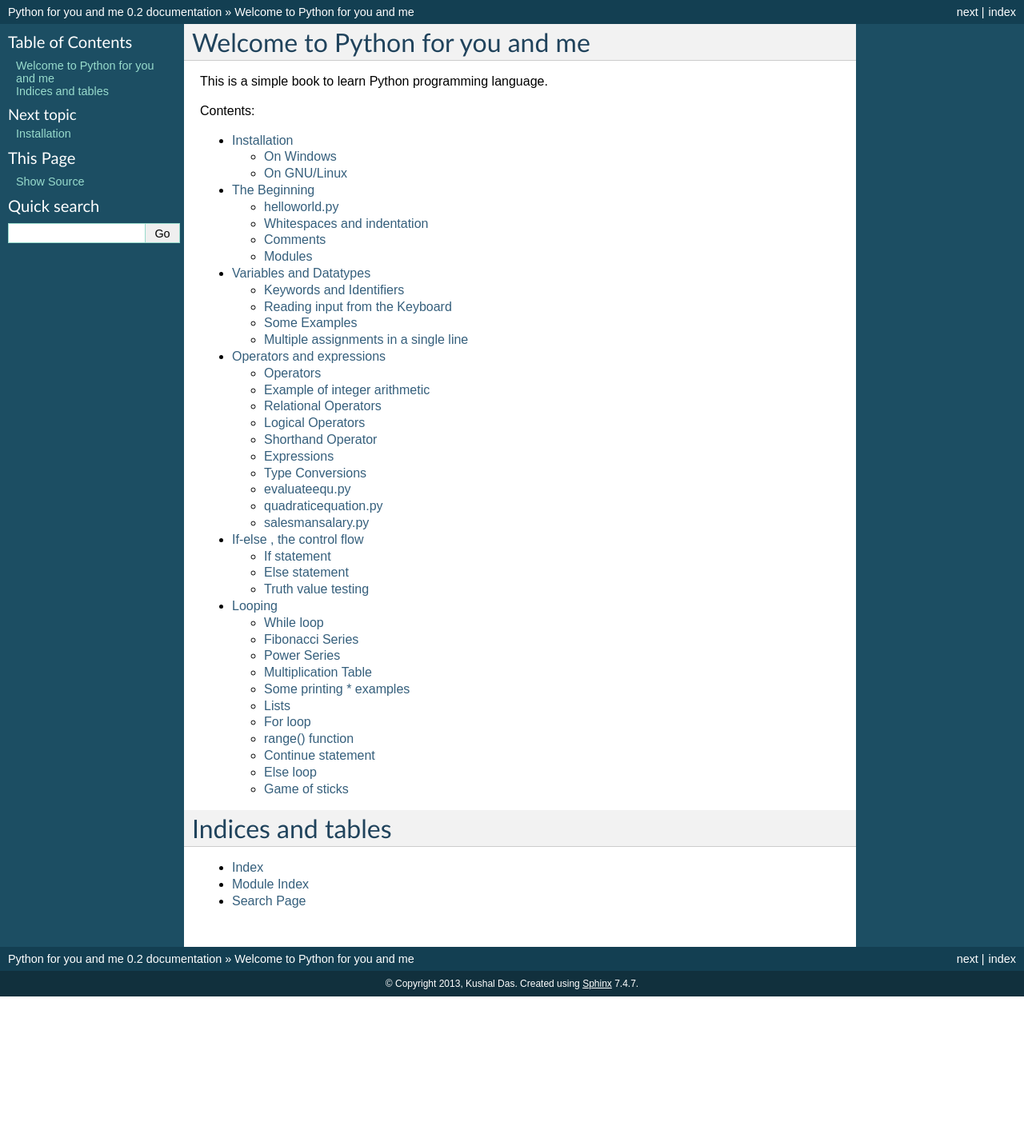
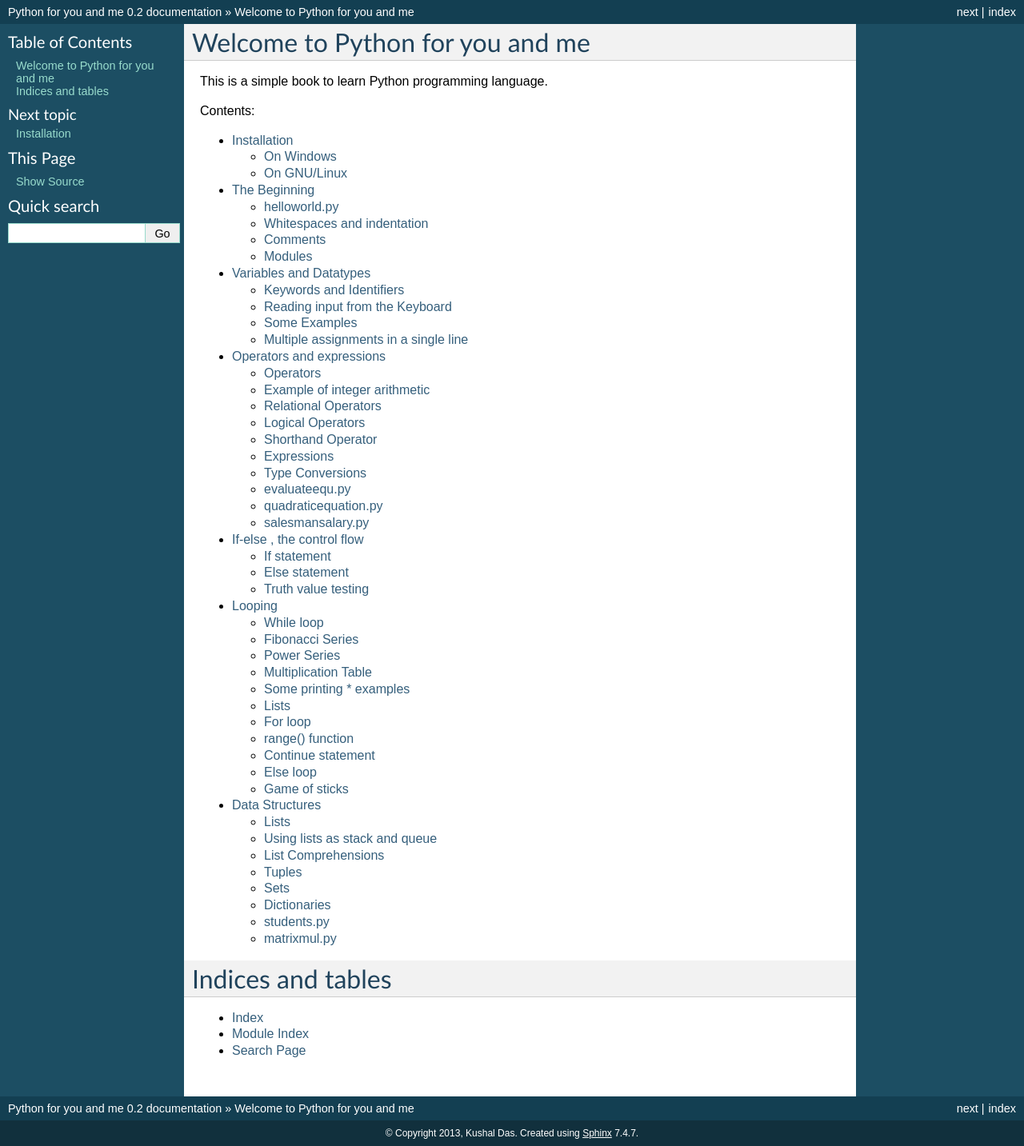
Before and after one commit to kushaldas/pym, a Sphinx documentation site: the page built from docs/index.rst, in a window 1280 px wide. Shown: the whole page at 80% size. Built offline with Sphinx 7.4.7, drawn with Linux system fonts in a browser that asks for light colours; formulas are drawn with MathJax 3; before the commit the page ends 1246 px from its top, so only the background shows below that; some of the changed lines change nothing that is shown.

Commit message:
Adds datastructure chapter

```diff
--- /dev/null
+++ b/docs/datastructure.rst
@@ -0,0 +1,445 @@
+
+
+===============
+Data Structures
+===============
+
+Python is having a few built-in data structure. If you are still wondering what is a data structure, then it is nothing a but a way to store data and the having particular methods to retrieve or manipulate it. We already saw lists before, now we will go in depth.
+
+Lists
+=====
+::
+
+    >>> a = [23, 45, 1, -3434, 43624356, 234]
+    >>> a.append(45)
+    >>> a
+    [23, 45, 1, -3434, 43624356, 234, 45]
+
+At first we created a list *a*. Then to add *45* at the end of the list we call *a.append(45)* method. You can see that *45* added at the end of the list. Sometimes it may require to insert data at any place within the list, for that we have *insert()* method.
+
+::
+
+    >>> a.insert(0, 1) # 1 added at the 0th position of the list
+    >>> a
+    [1, 23, 45, 1, -3434, 43624356, 234, 45]
+    >>> a.insert(0, 111)
+    >>> a
+    [111, 1, 23, 45, 1, -3434, 43624356, 234, 45]
+
+*count(s)* will return you number of times *s* is in the list. Here we are going to check how many times *45* is there in the list.
+
+::
+
+    >>> a.count(45)
+    2
+
+If you want to any particular value from the list you have to use *remove()* method.
+
+::
+
+    >>> a.remove(234)
+    >>> a
+    [111, 1, 23, 45, 1, -3434, 43624356, 45]
+
+Now to reverse the whole list
+
+::
+
+    >>> a.reverse()
+    >>> a
+    [45, 43624356, -3434, 1, 45, 23, 1, 111]
+
+We can store anything in the list, so first we are going to add another list  *b* in  *a*, then we will learn how to add the values of  *b* into  *a*.
+
+::
+
+    >>> b = [45, 56, 90]
+    >>> a.append(b)
+    >>> a
+    [45, 43624356, -3434, 1, 45, 23, 1, 111, [45, 56, 90]]
+    >>> a[-1]
+    [45, 56, 90]
+    >>> a.extend(b) #To add the values of b not the b itself
+    >>> a
+    [45, 43624356, -3434, 1, 45, 23, 1, 111, [45, 56, 90], 45, 56, 90]
+    >>> a[-1]
+    90
+
+Above you can see how we used *a.extend()* method to extend the list. To sort any list we have *sort()* method.
+
+::
+
+    >>> a.sort()
+    >>> a
+    [-3434, 1, 1, 23, 45, 45, 45, 56, 90, 111, 43624356, [45, 56, 90]]
+
+You can also delete element at any particular position of the list using the del keyword.
+
+::
+
+    >>> del a[-1]
+    >>> a
+    [-3434, 1, 1, 23, 45, 45, 45, 56, 90, 111, 43624356]
+
+Using lists as stack and queue
+==============================
+
+Stacks are often known as LIFO (Last In First Out) structure. It means the data will enter into it at the end , and the last data will come out first. The easiest example can be of couple of marbles in an one side closed pipe. So if you want to take the marbles out of it you have to do that from the end where you entered the last marble. To achieve the same in code
+
+::
+
+    >>> a
+    [1, 2, 3, 4, 5, 6]
+    >>> a.pop()
+    6
+    >>> a.pop()
+    5
+    >>> a.pop()
+    4
+    >>> a.pop()
+    3
+    >>> a
+    [1, 2]
+    >>> a.append(34)
+    >>> a
+    [1, 2, 34)
+
+We learned a new method above *pop()*. *pop(i)* will take out the ith data from the list.
+
+In our daily life we have to encounter queues many times, like in ticket counters or in library or in the billing section of any supermarket. Queue is the data structure where you can append more data at the end and take out data from the beginning. That is why it is known as FIFO (First In First Out).
+
+::
+
+    >>> a = [1, 2, 3, 4, 5]
+    >>> a.append(1)
+    >>> a
+    [1, 2, 3, 4, 5, 1]
+    >>> a.pop(0)
+    1
+    >>> a.pop(0)
+    2
+    >>> a
+    [3, 4, 5, 1]
+
+To take out the first element of the list we are using *a.pop(0)*.
+
+List Comprehensions
+===================
+
+List comprehensions provide a concise way to create lists. Each list comprehension consists of an expression followed by a for clause, then zero or more for or if clauses. The result will be a list resulting from evaluating the expression in the context of the for and if clauses which follow it.
+
+For example if we want to make a list out of the square values of another list, then
+
+::
+
+    >>> a = [1, 2, 3]
+    >>> [x ** 2 for x in a]
+    [1, 4, 9]
+    >>> z = [x + 1 for x in [x ** 2 for x in a]]
+    >>> z
+    [2, 5, 10]
+
+Above in the second case we used two list comprehensions in a same line.
+
+Tuples
+======
+
+Tuples are data separated by comma.
+
+::
+
+    >>> a = 'Fedora', 'Debian', 'Kubuntu', 'Pardus'
+    >>> a
+    ('Fedora', 'Debian', 'Kubuntu', 'Pardus')
+    >>> a[1]
+    'Debian'
+    >>> for x in a:
+    ...     print x,
+    ...
+    Fedora Debian Kubuntu Pardus
+
+You can also unpack values of any tuple in to variables, like
+
+::
+
+    >>> divmod(15,2)
+    (7, 1)
+    >>> x, y = divmod(15,2)
+    >>> x
+    7
+    >>> y
+    1
+
+Tuples are immutable, that means you can not del/add/edit any value inside the tuple. Here is another example
+
+::
+
+    >>> a = (1, 2, 3, 4)
+    >>> del a[0]
+    Traceback (most recent call last):
+    File "<stdin>", line 1, in <module>
+    TypeError: 'tuple' object doesn't support item deletion
+
+Above you can see python is giving error when we are trying to delete a value in the tuple.
+
+To create a tuple which contains only one value you have to type a trailing comma.
+
+::
+
+    >>> a = (123)
+    >>> a
+    123
+    >>> type(a)
+    <type 'int'>
+    >>> a = (123, ) #Look at the trailing comma
+    >>> a
+    (123,)
+    >>> type(a)
+    <type 'tuple'>
+
+Using the buitin function *type()* you can know the data type of any variable. Remember the *len()* function we used to find the length of any sequence ?
+
+::
+
+    >>> type(len)
+    <type 'bulletin_function_or_method'>
+
+Sets
+====
+
+Sets are another type of data structure with no duplicate items. We can also mathematical set operations on sets.
+
+::
+
+    >>> a = set('abcthabcjwethddda')
+    >>> a
+    set(['a', 'c', 'b', 'e', 'd', 'h', 'j', 't', 'w'])
+
+And some examples of the set operations
+
+::
+
+    >>> a = set('abracadabra')
+    >>> b = set('alacazam')
+    >>> a                                  # unique letters in a
+    set(['a', 'r', 'b', 'c', 'd'])
+    >>> a - b                              # letters in a but not in b
+    set(['r', 'd', 'b'])
+    >>> a | b                              # letters in either a or b
+    set(['a', 'c', 'r', 'd', 'b', 'm', 'z', 'l'])
+    >>> a & b                              # letters in both a and b
+    set(['a', 'c'])
+    >>> a ^ b                              # letters in a or b but not both
+    set(['r', 'd', 'b', 'm', 'z', 'l'])
+
+To add or pop values from a set
+
+::
+
+    >>> a
+    set(['a', 'c', 'b', 'e', 'd', 'h', 'j', 'q', 't', 'w'])
+    >>> a.add('p')
+    >>> a
+    set(['a', 'c', 'b', 'e', 'd', 'h', 'j', 'q', 'p', 't', 'w'])
+
+Dictionaries
+============
+
+Dictionaries are unordered set of *key: value* pairs where keys are unique. We declare dictionaries using {} braces. We use dictionaries to store data for any particular key and then retrieve them.
+
+::
+
+    >>> data = {'kushal':'Fedora', 'kart_':'Debian', 'Jace':'Mac'}
+    >>> data
+    {'kushal': 'Fedora', 'Jace': 'Mac', 'kart_': 'Debian'}
+    >>> data['kart_']
+    'Debian'
+
+We can add more data to it by simply
+
+::
+
+    >>> data['parthan'] = 'Ubuntu'
+    >>> data
+    {'kushal': 'Fedora', 'Jace': 'Mac', 'kart_': 'Debian', 'parthan': 'Ubuntu'}
+
+To delete any particular *key:value* pair
+
+::
+
+    >>> del data['kushal']
+    >>> data
+    {'Jace': 'Mac', 'kart_': 'Debian', 'parthan': 'Ubuntu'
+
+To check if any *key* is there in the dictionary or not you can use *in* keyword.
+
+::
+
+    >>> 'Soumya' in data
+    False
+
+You must remember that no mutable object can be a *key*, that means you can not use a *list* as a *key*.
+
+*dict()* can create dictionaries from tuples of *key,value* pair.
+
+::
+
+    >>> dict((('Indian','Delhi'),('Bangladesh','Dhaka')))
+    {'Indian': 'Delhi', 'Bangladesh': 'Dhaka'}
+
+If you want to loop through a dict use *iteritems()* method.
+
+::
+
+    >>> data
+    {'Kushal': 'Fedora', 'Jace': 'Mac', 'kart_': 'Debian', 'parthan': 'Ubuntu'}
+    >>> for x, y in data.iteritems():
+    ...     print "%s uses %s" % (x, y)
+    ...
+    Kushal uses Fedora
+    Jace uses Mac
+    kart_ uses Debian
+    parthan uses Ubuntu
+
+Many times it happens that we want to add more data to a value in a dictionary and if the key does not exists then we add some default value. You can do this efficiently using *dict.setdefault(key, default)*.
+::
+
+    >>> data = {}
+    >>> data.setdefault('names', []).append('Ruby')
+    >>> data
+    {'names': ['Ruby']}
+    >>> data.setdefault('names', []).append('Python')
+    >>> data
+    {'names': ['Ruby', 'Python']}
+    >>> data.setdefault('names', []).append('C')
+    >>> data
+    {'names': ['Ruby', 'Python', 'C']}
+
+When we try to get value for a key which does not exists we get *KeyError*. We can use *dict.get(key, default)* to get a default value when they key does not exists before.
+
+::
+
+    >>> data['foo']
+    Traceback (most recent call last):
+    File "<stdin>", line 1, in <module>
+    KeyError: 'foo'
+    >>> data.get('foo', 0)
+    0
+
+If you want to loop through a list (or any sequence) and get iteration number at the same time you have to use *enumerate()*.
+
+::
+
+    >>> for i, j in enumerate(['a', 'b', 'c']):
+    ...     print i, j
+    ...
+    0 a
+    1 b
+    2 c
+
+You may also need to iterate through two sequences same time, for that use *zip()* function.
+
+::
+
+    >>> a = ['Pradeepto', 'Kushal']
+    >>> b = ['OpenSUSE', 'Fedora']
+    >>> for x, y in zip(a, b):
+    ...     print "%s uses %s" % (x, y)
+    ...
+    Pradeepto uses OpenSUSE
+    Kushal uses Fedora
+
+students.py
+===========
+
+In this example , you have to take number of students as input , then ask marks for three subjects as 'Physics', 'Maths', 'History', if the total number for any student is less 120 then print he failed, or else say passed.
+
+::
+
+    #!/usr/bin/env python
+    n = int(raw_input("Enter the number of students:"))
+    data = {} # here we will store the data
+    languages = ('Physics', 'Maths', 'History') #all languages
+    for i in range(0, n): #for the n number of students
+        name = raw_input('Enter the name of the student %d: ' % (i + 1)) #Get the name of the student
+        marks = []
+        for x in languages:
+            marks.append(int(raw_input('Enter marks of %s: ' % x))) #Get the marks for  languages
+        data[name] = marks
+    for x, y in data.iteritems():
+        total =  sum(y)
+        print "%s 's  total marks %d" % (x, total)
+        if total < 120:
+            print "%s failed :(" % x
+        else:
+            print "%s passed :)" % y
+
+The output
+
+::
+
+    [kd@kdlappy book]$ ./students.py
+    Enter the number of students:2
+    Enter the name of the student 1: Babai
+    Enter marks of Physics: 12
+    Enter marks of Maths: 45
+    Enter marks of History: 40
+    Enter the name of the student 2: Tesla
+    Enter marks of Physics: 99
+    Enter marks of Maths: 98
+    Enter marks of History: 99
+    Babai 's  total marks 97
+    Babai failed :(
+    Tesla 's  total marks 296
+    Tesla passed :)
+
+matrixmul.py
+============
+
+In this example we will multiply two matrix's. First we will take input the number of rows/columns in the matrix (here we assume we are using n x n matrix). Then values of the matrix's.
+
+::
+
+    #!/usr/bin/env python
+    n = int(raw_input("Enter the value of n: "))
+    print "Enter values for the Matrix A"
+    a = []
+    for i in range(0, n):
+        a.append([int(x) for x in raw_input("").split(" ")])
+    print "Enter values for the Matrix B"
+    b = []
+    for i in range(0, n):
+        b.append([int(x) for x in raw_input("").split(" ")])
+    c = []
+    for i in range(0, n):
+        c.append([a[i][j] * b[j][i] for j in range(0,n)])
+    print "After matrix multiplication"
+    print "-" * 10 * n
+    for x in c:
+        for y in x:
+            print "%5d" % y,
+        print ""
+    print "-" * 10 * n
+
+The output
+
+::
+
+    [kd@kdlappy book]$ ./matrixmul.py
+    Enter the value of n: 3
+    Enter values for the Matrix A
+    1 2 3
+    4 5 6
+    7 8 9
+    Enter values for the Matrix B
+    9 8 7
+    6 5 4
+    3 2 1
+    After matrix multiplication
+    ------------------------------
+    9    12     9
+    32    25    12
+    49    32     9
+    ------------------------------
+
+Here we have used list comprehensions couple of times. *[int(x) for x in raw_input("").split(" ")]* here first it takes the input as string by *raw_input()*, then split the result by " ", then for each value create one int. We are also using *[a[i][j] * b[j][i] for j in range(0,n)]* to get the resultant row in a single line.
--- a/docs/index.rst
+++ b/docs/index.rst
@@ -19,6 +19,7 @@ Contents:
    operatorsexpressions
    ifelse
    looping
+   datastructure
 
 
 
```
